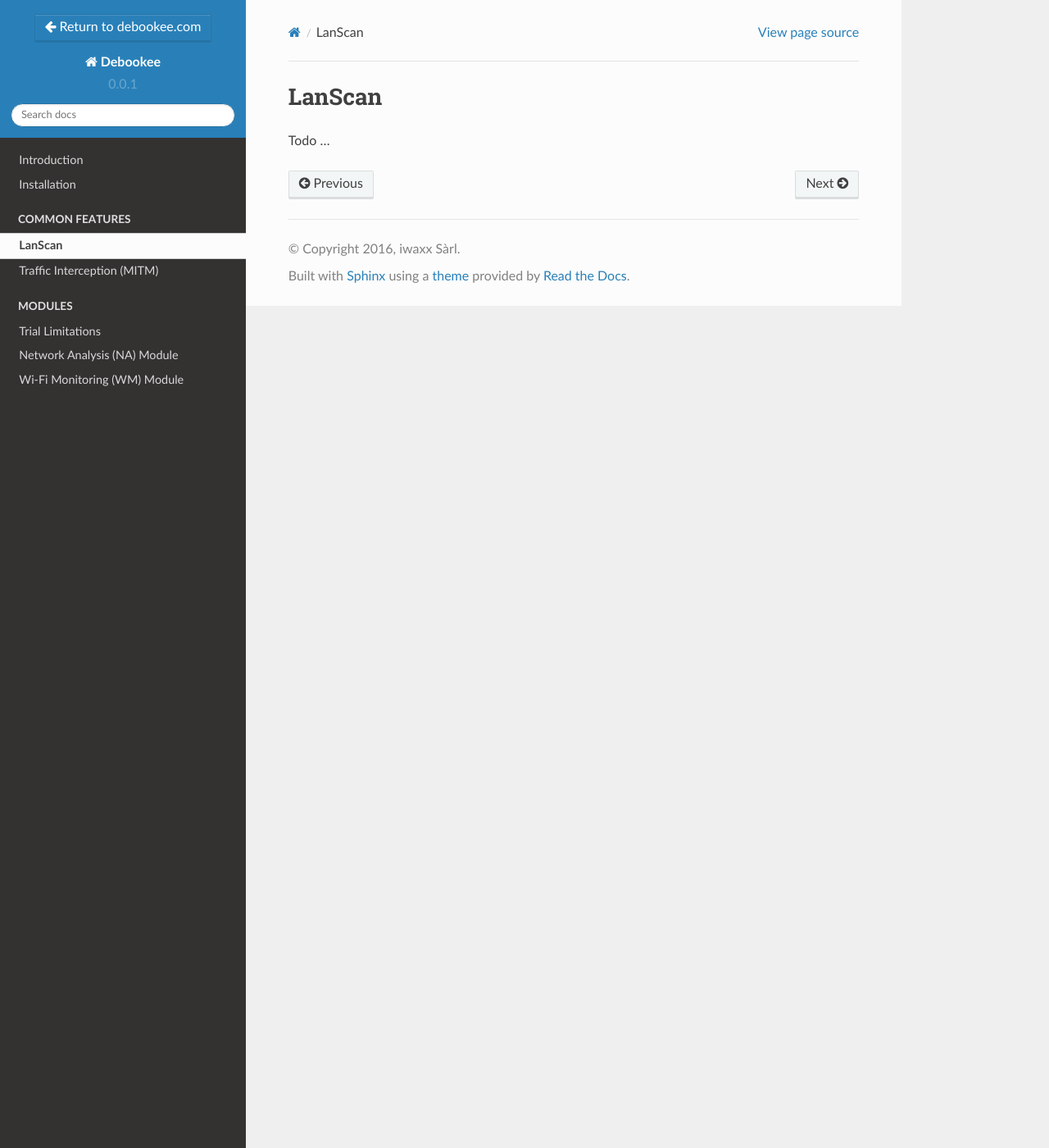
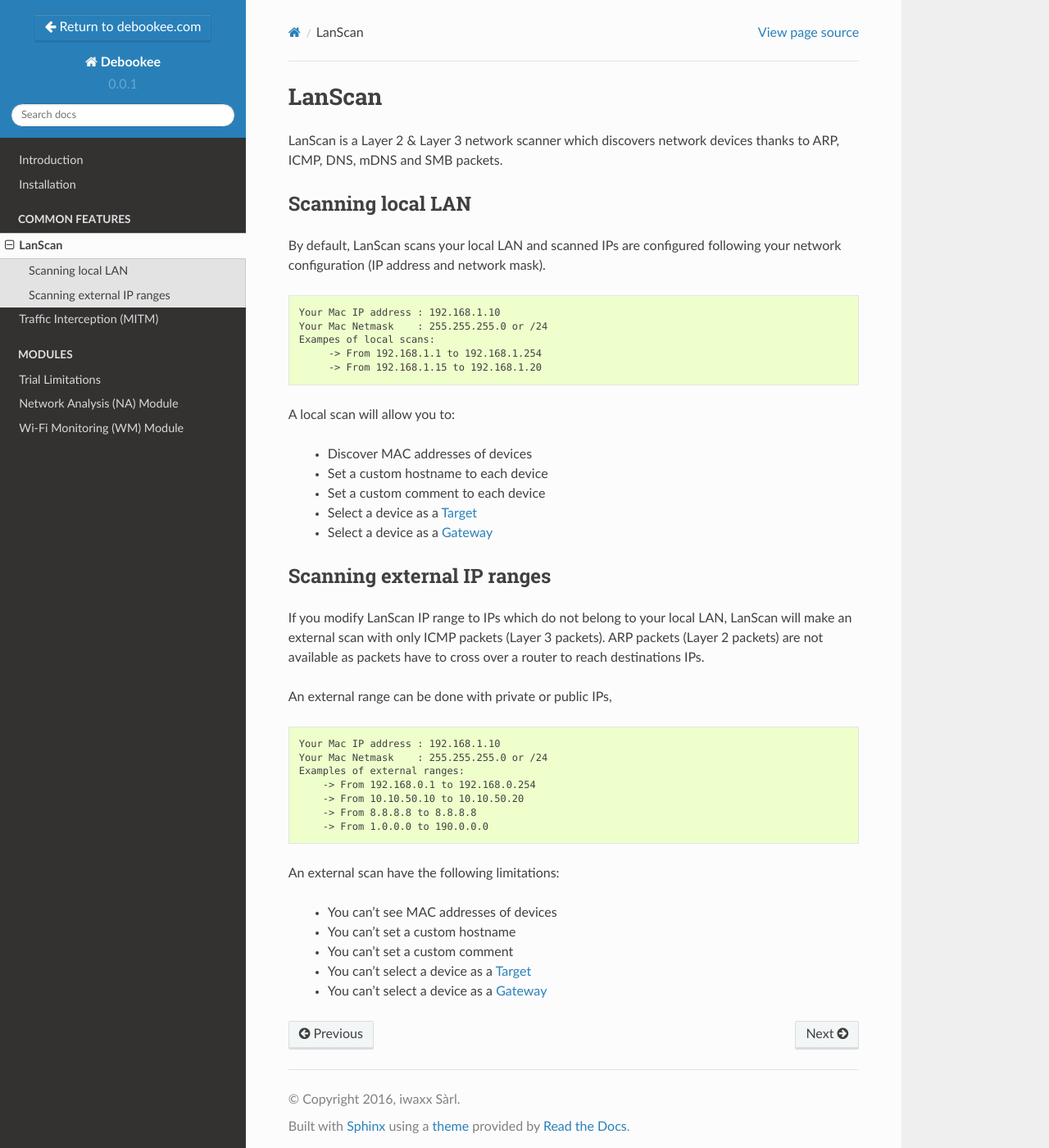
Before and after one commit to iwaxx/debookee, a Sphinx documentation site: the page built from docs/lanscan.rst, in a window 1280 px wide and 1400 px high. Shown: the whole window at 82% size. Built offline with Sphinx 7.4.7 and the Read the Docs theme 2.0.0, drawn with Linux system fonts in a browser that asks for light colours.

Commit message:
First live version - MITM - Trial

```diff
--- a/docs/index.rst
+++ b/docs/index.rst
@@ -11,7 +11,7 @@
     :caption: Common Features
 
     lanscan
-    interception
+    mitm
 
 .. toctree::
     :hidden:
@@ -21,6 +21,10 @@
     na_module
     wm_module
 
+.. toctree::
+    :hidden:
+    :caption: FAQ
+
 
 .. Indices and tables
    ===============
--- a/docs/lanscan.rst
+++ b/docs/lanscan.rst
@@ -1,6 +1,56 @@
 .. _lanscan:
 
 LanScan
-############################
+#######
 
-Todo ...
+LanScan is a Layer 2 & Layer 3 network scanner which discovers network devices thanks to ARP, ICMP, DNS, mDNS and SMB packets.
+
+.. _lanscan_local:
+
+Scanning local LAN
+------------------
+
+By default, LanScan scans your local LAN and scanned IPs are configured following your network configuration (IP address and network mask).
+
+.. code-block:: none
+
+    Your Mac IP address : 192.168.1.10
+    Your Mac Netmask    : 255.255.255.0 or /24
+    Exampes of local scans:
+         -> From 192.168.1.1 to 192.168.1.254
+         -> From 192.168.1.15 to 192.168.1.20
+
+A local scan will allow you to:
+
+    * Discover MAC addresses of devices
+    * Set a custom hostname to each device
+    * Set a custom comment to each device
+    * Select a device as a :ref:`mitm_target`
+    * Select a device as a :ref:`mitm_gateway`
+
+.. _lanscan_external:
+
+Scanning external IP ranges
+---------------------------
+
+If you modify LanScan IP range to IPs which do not belong to your local LAN, LanScan will make an external scan with only ICMP packets (Layer 3 packets). ARP packets (Layer 2 packets) are not available as packets have to cross over a router to reach destinations IPs.
+
+An external range can be done with private or public IPs,
+
+.. code-block:: none
+
+    Your Mac IP address : 192.168.1.10
+    Your Mac Netmask    : 255.255.255.0 or /24
+    Examples of external ranges:
+        -> From 192.168.0.1 to 192.168.0.254
+        -> From 10.10.50.10 to 10.10.50.20
+        -> From 8.8.8.8 to 8.8.8.8
+        -> From 1.0.0.0 to 190.0.0.0
+
+An external scan have the following limitations:
+
+    * You can't see MAC addresses of devices
+    * You can't set a custom hostname
+    * You can't set a custom comment
+    * You can't select a device as a :ref:`mitm_target`
+    * You can't select a device as a :ref:`mitm_gateway`
--- a/docs/trial_limitations.rst
+++ b/docs/trial_limitations.rst
@@ -3,5 +3,5 @@
 Trial Limitations
 #################
 
-All features are included in the free trial of both :ref:`na_module` & :ref:`wm_module`.
+All features are included in the free trial of both :ref:`NA module <na_module>` & :ref:`WM module <wm_module>`.
 The only difference is that some results are obfuscated at some point in the free version.
```
Also changed, not shown: docs/install.rst (+31 -1 lines), docs/interception.rst (deleted, +0 -10 lines), docs/mitm.rst (added, +60 -0 lines), docs/na_module.rst (line endings or trailing spaces).
